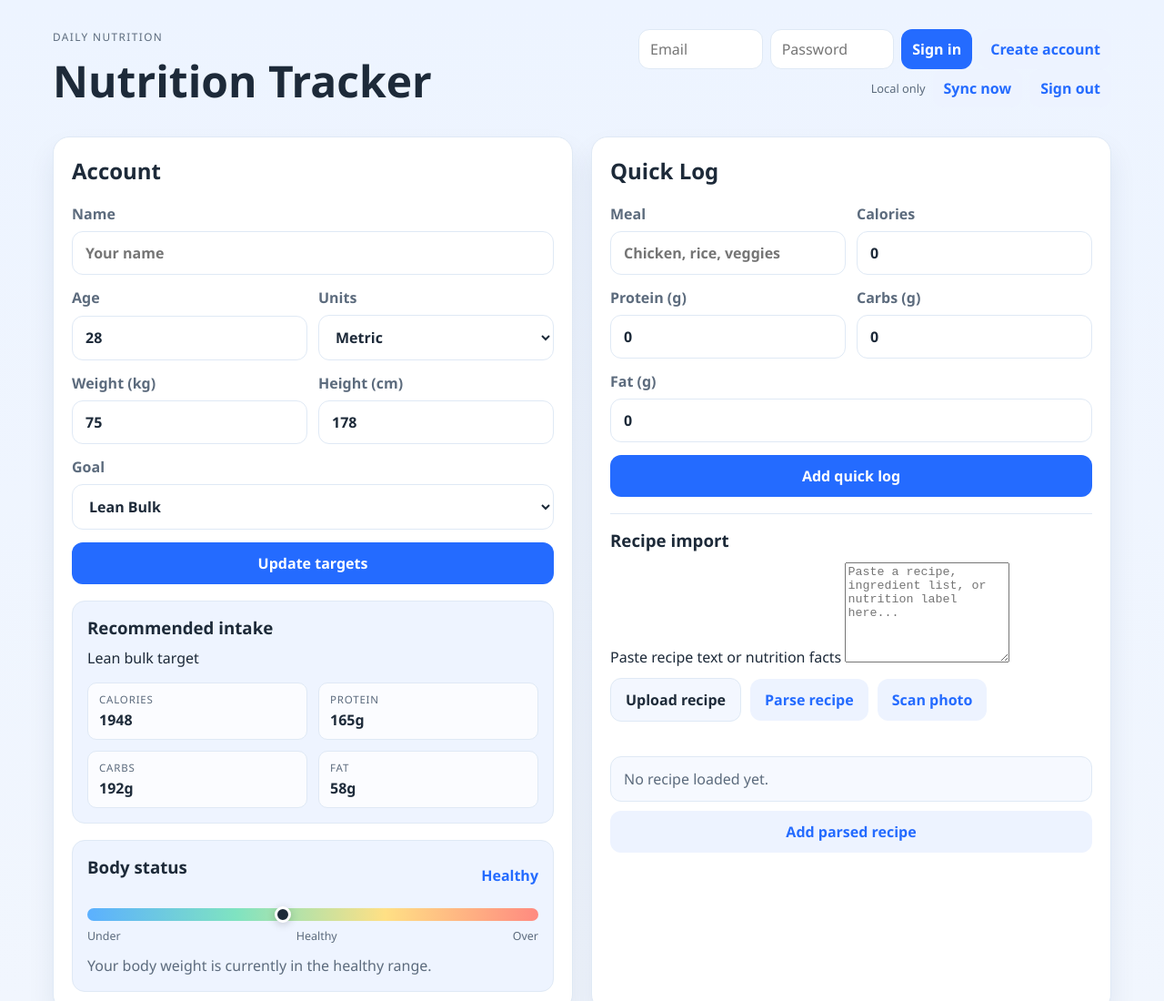
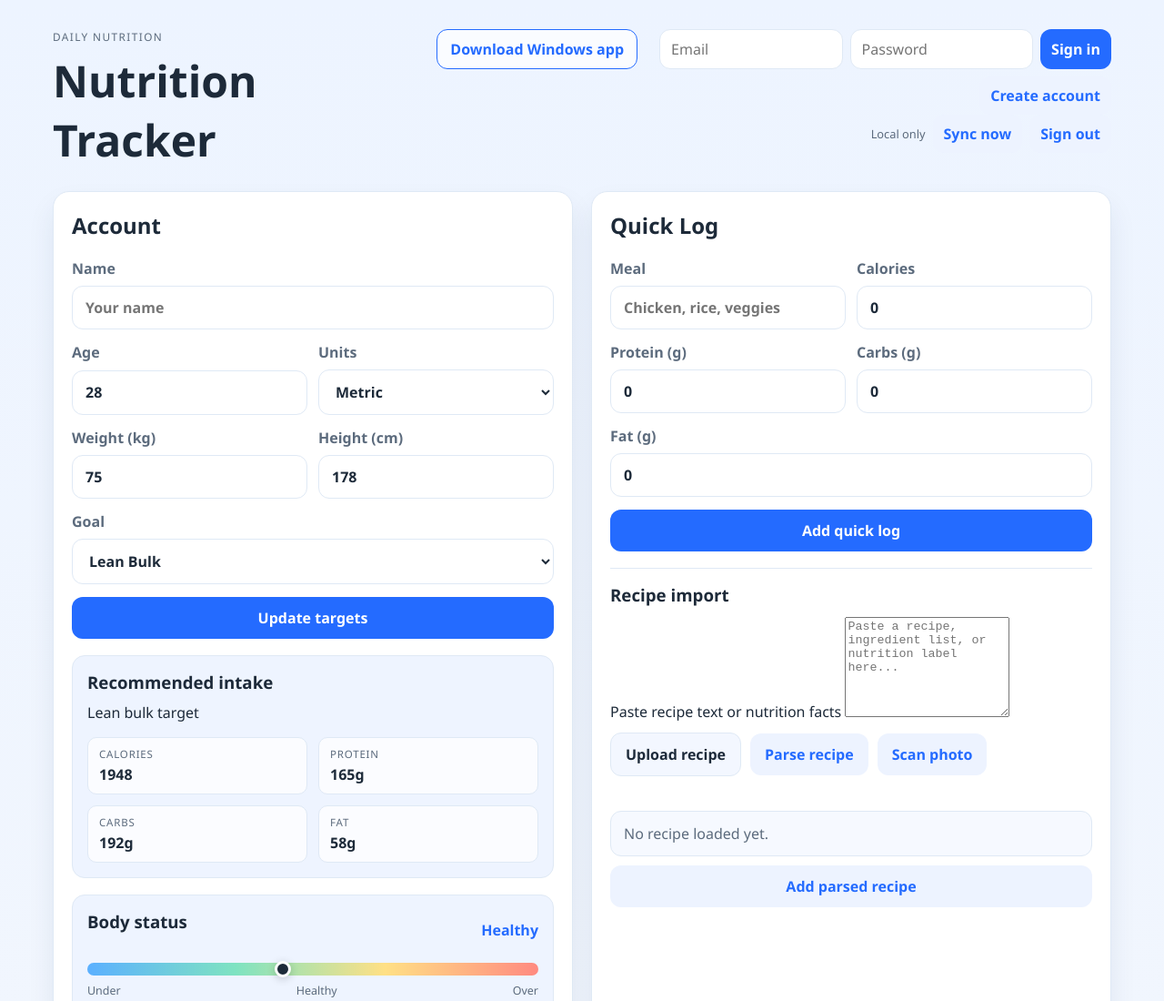
Before and after one commit to swaglien/swagalien, an Electron app: page index.html in a window 1280 px wide. Shown: the top 1100 px of the page at 91% size. Drawn offline with Linux system fonts and the light colour scheme; no server answers.

Commit message:
Add files via upload

```diff
--- a/index.html
+++ b/index.html
@@ -13,6 +13,7 @@
           <p class="eyebrow">Daily nutrition</p>
           <h1>Nutrition Tracker</h1>
         </div>
+        <a class="download-app-link" href="https://github.com/swaglien/swagalien/releases/latest/download/Nutrition%20Tracker%20Setup%201.0.2.exe">Download Windows app</a>
         <section class="account-access" aria-label="Cloud account">
           <div id="auth-signed-out">
             <form id="auth-form" class="auth-form">
--- a/style.css
+++ b/style.css
@@ -48,6 +48,22 @@ select {
 
 .account-access {
   width: min(100%, 520px);
+}
+
+.download-app-link {
+  flex: 0 0 auto;
+  padding: 10px 14px;
+  border: 1px solid var(--primary);
+  border-radius: 12px;
+  color: var(--primary);
+  background: rgba(255, 255, 255, 0.72);
+  font-weight: 700;
+  text-decoration: none;
+  white-space: nowrap;
+}
+
+.download-app-link:hover {
+  background: var(--primary-soft);
 }
 
 .auth-form,
@@ -620,6 +636,10 @@ button:hover {
     width: 100%;
   }
 
+  .download-app-link {
+    width: fit-content;
+  }
+
   .auth-form,
   .auth-signed-in,
   .auth-message,
```
